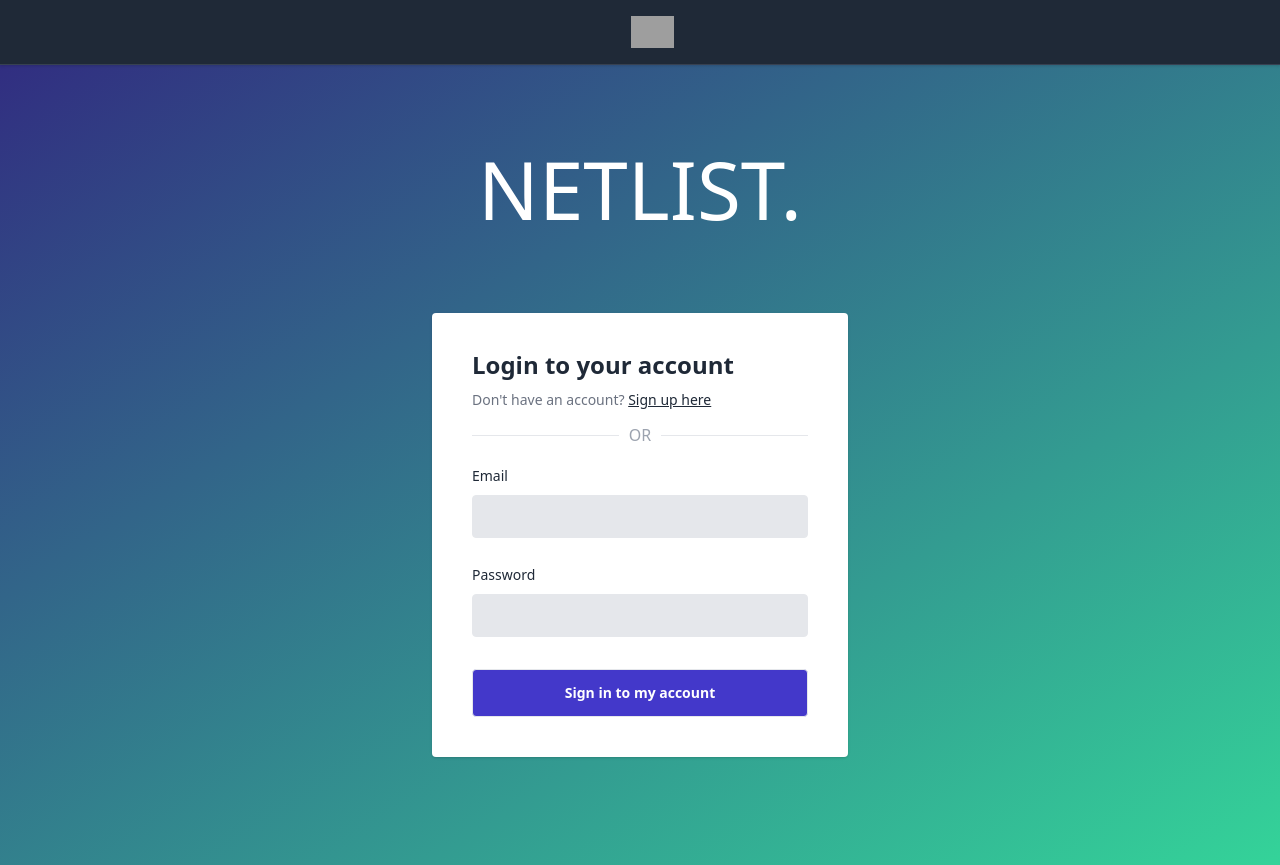
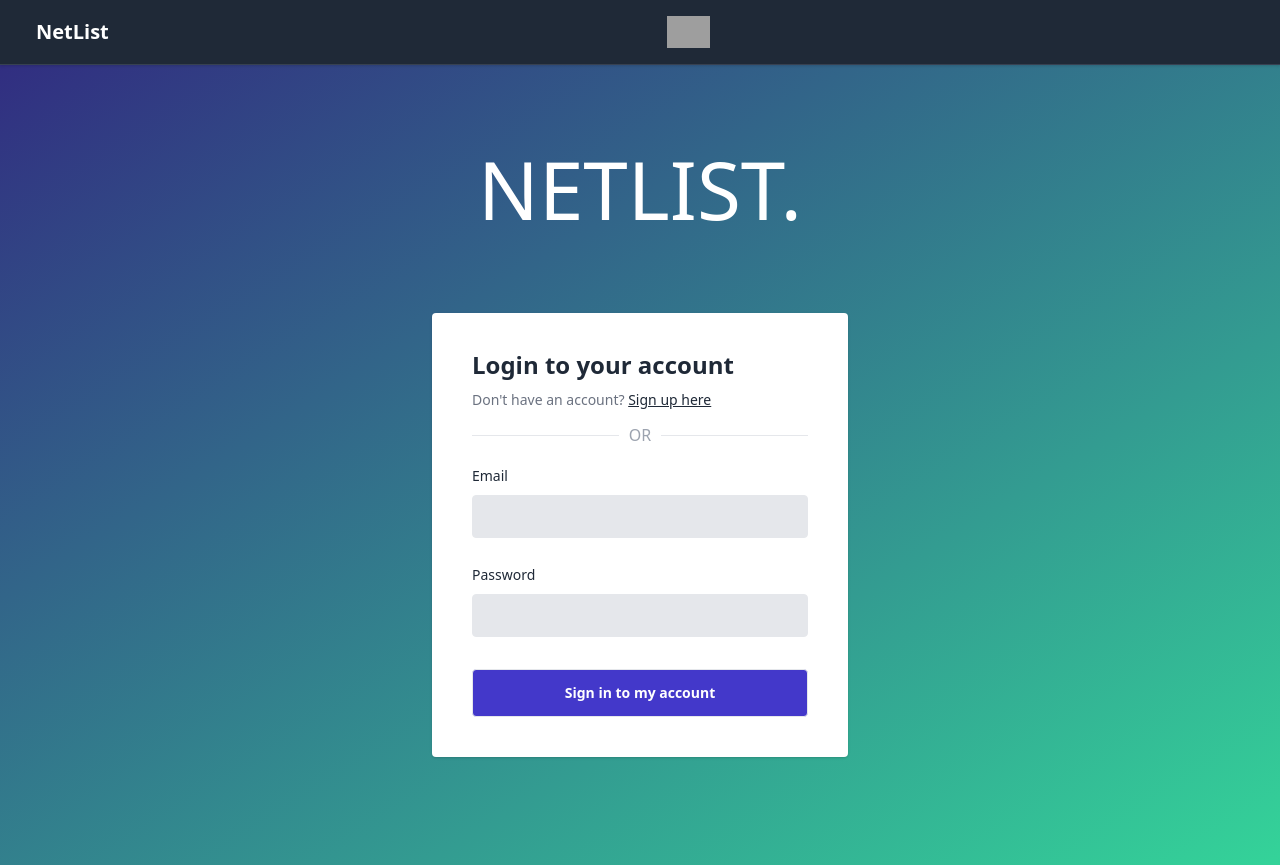
Before and after one commit to ubtendurus/NetList, a Vue app in the folder vue/: page /login in a window 1280 px wide. Built offline with nearby package versions, Linux system fonts and the light colour scheme; grey boxes are pictures that could not be loaded.

Commit message:
home page navbar

```diff
--- a/vue/src/App.vue
+++ b/vue/src/App.vue
@@ -17,8 +17,9 @@
       >
         <div class="flex items-center">
           <div
-            class="rounded-full relative p-3 flex justify-end text-white"
-          ></div>
+            class="rounded-full relative p-3 flex justify-end leading-10 font-bold text-white text-xl">
+            NetList
+          </div>
         </div>
         <ul class="flex items-center justify-center h-full">
           <li
```
